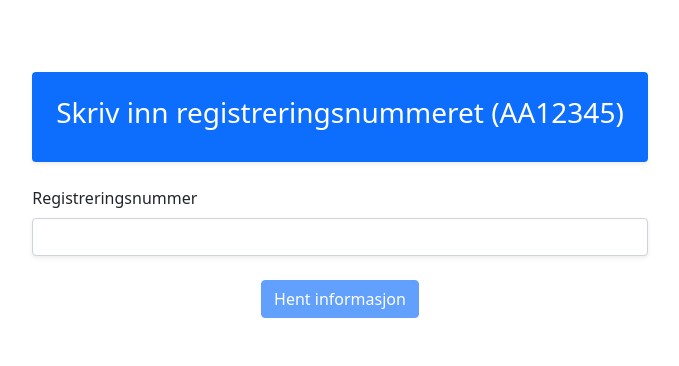
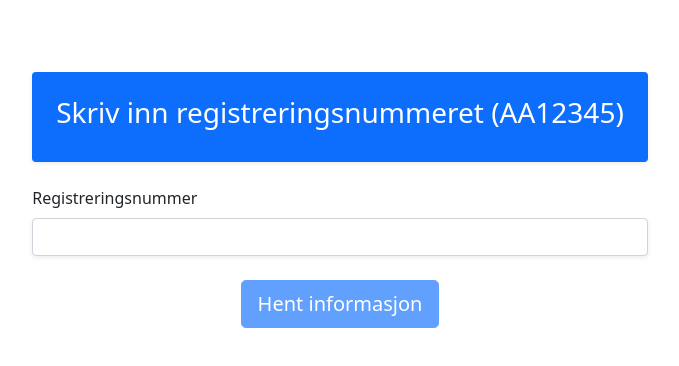
Before and after one commit to w3bdesign/Statens-Vegvesen, a website built with Parcel: page index.html in a window 1280 px wide. Shown: the whole page, without its empty margins (300-979 px from the left). Built offline with nearby package versions, Linux system fonts and the light colour scheme.

Commit message:
Make button larger

```diff
--- a/index.html
+++ b/index.html
@@ -43,7 +43,7 @@
               ></span>
               <button
                 id="submitButton"
-                class="btn btn-primary mt-4"
+                class="btn btn-primary btn-lg mt-4"
                 type="submit"
                 disabled
               >
```
